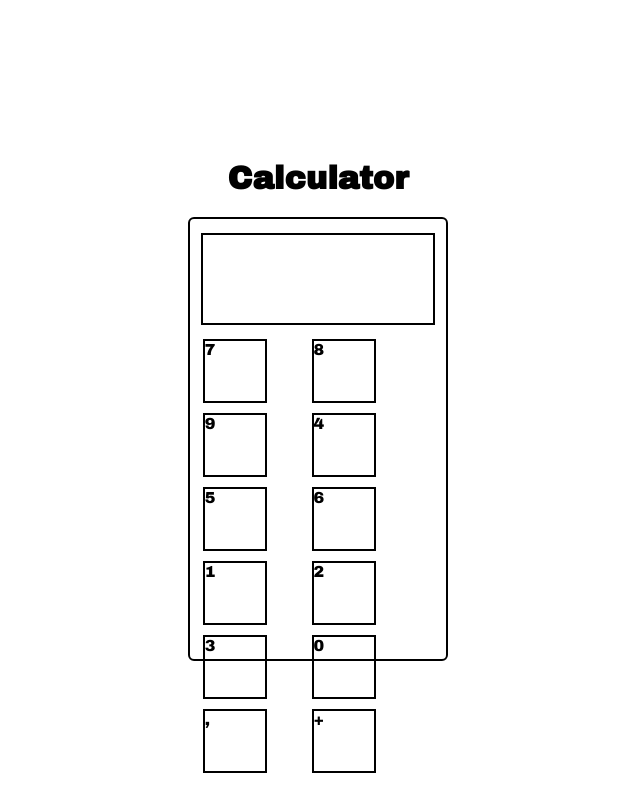
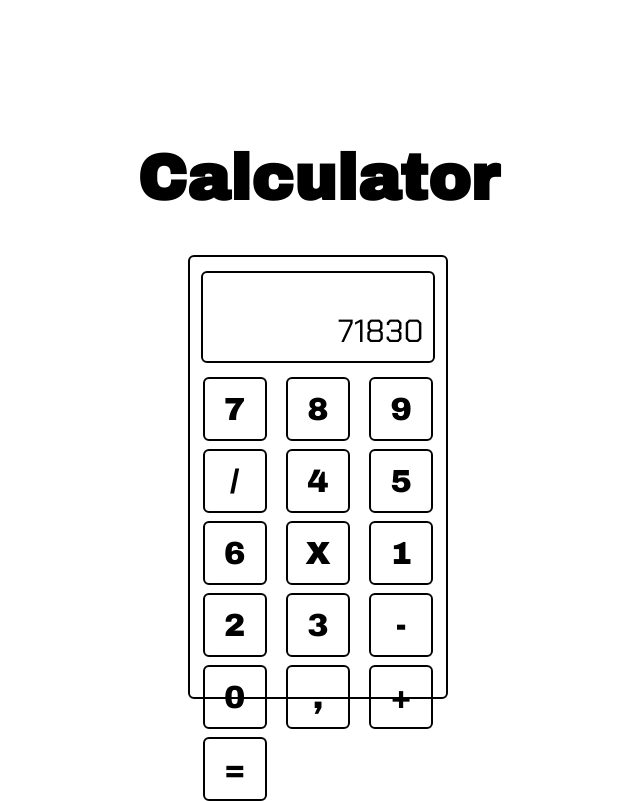
Before and after one commit to kruczys/calculator, a website built with Vite: page index.html in a window 1280 px wide. Shown: the whole page, without its empty margins (322-962 px from the left). Built offline with nearby package versions, Linux system fonts and the light colour scheme.

Commit message:
feat: finished UI

```diff
--- a/index.html
+++ b/index.html
@@ -11,33 +11,37 @@
       href="https://fonts.googleapis.com/css2?family=Archivo+Black&display=swap"
       rel="stylesheet"
     />
+    <link
+      href="https://fonts.googleapis.com/css2?family=Chakra+Petch&display=swap"
+      rel="stylesheet"
+    />
     <title>Simple Calc</title>
   </head>
   <body>
     <div class="app">
       <div id="top-section"><h1>Calculator</h1></div>
       <div id="main-calc-section">
-        <div id="display"></div>
+        <div id="display">
+          <div id="display-content">71830</div>
+        </div>
         <div id="buttons-section">
           <div id="left-buttons-panel">
-            <div class="button">7</div>
-            <div class="button">8</div>
-            <div class="button">9</div>
-            <div class="button">4</div>
-            <div class="button">5</div>
-            <div class="button">6</div>
-            <div class="button">1</div>
-            <div class="button">2</div>
-            <div class="button">3</div>
-            <div class="button">0</div>
-            <div class="button">,</div>
-            <div class="button">+</div>
-          </div>
-          <div id="right-buttons-panel">
-            <div class="button"></div>
-            <div class="button"></div>
-            <div class="button"></div>
-            <div class="button"></div>
+            <div class="button" id="7">7</div>
+            <div class="button" id="8">8</div>
+            <div class="button" id="9">9</div>
+            <div class="button" id="divide">/</div>
+            <div class="button" id="4">4</div>
+            <div class="button" id="5">5</div>
+            <div class="button" id="6">6</div>
+            <div class="button" id="multiply">X</div>
+            <div class="button" id="1">1</div>
+            <div class="button" id="2">2</div>
+            <div class="button" id="3">3</div>
+            <div class="button" id="subtract">-</div>
+            <div class="button" id="0">0</div>
+            <div class="button" id=",">,</div>
+            <div class="button" id="+">+</div>
+            <div class="button" id="equals">=</div>
           </div>
         </div>
       </div>
--- a/src/style.css
+++ b/src/style.css
@@ -3,6 +3,7 @@ body {
   width: 100vw;
   height: 100vh;
   font-family: "Archivo Black", sans-serif;
+  /* font-family: "Chakra Petch", sans-serif; */
 }
 
 .app {
@@ -12,6 +13,10 @@ body {
   flex-direction: column;
   justify-content: center;
   align-items: center;
+}
+
+#top-section {
+  font-size: 2em;
 }
 
 #main-calc-section {
@@ -28,25 +33,43 @@ body {
   width: 90%;
   height: 20%;
   border: solid black 2px;
+  border-radius: 6px;
   margin: 14px;
+  font-family: "Chakra Petch", sans-serif;
+  display: flex;
+  justify-content: flex-end;
+  align-items: flex-end;
+}
+
+#display-content {
+  font-size: 2em;
+  margin: 0.3em;
 }
 
 #buttons-section {
   width: 90%;
   height: 70%;
-  /* border: solid black 2px; */
+  border-radius: 6px;
   display: flex;
+  justify-content: center;
 }
 
 #left-buttons-panel {
-  width: 75%;
+  width: 100%;
   height: 100%;
-  /* border: solid black 2px; */
   display: flex;
   flex-wrap: wrap;
-  gap: 10px;
+  gap: 8px;
   justify-content: space-between;
   align-items: center;
+}
+
+.button {
+  border-radius: 6px;
+  display: flex;
+  justify-content: center;
+  align-items: center;
+  font-size: 2em;
 }
 
 #left-buttons-panel > .button {
```
